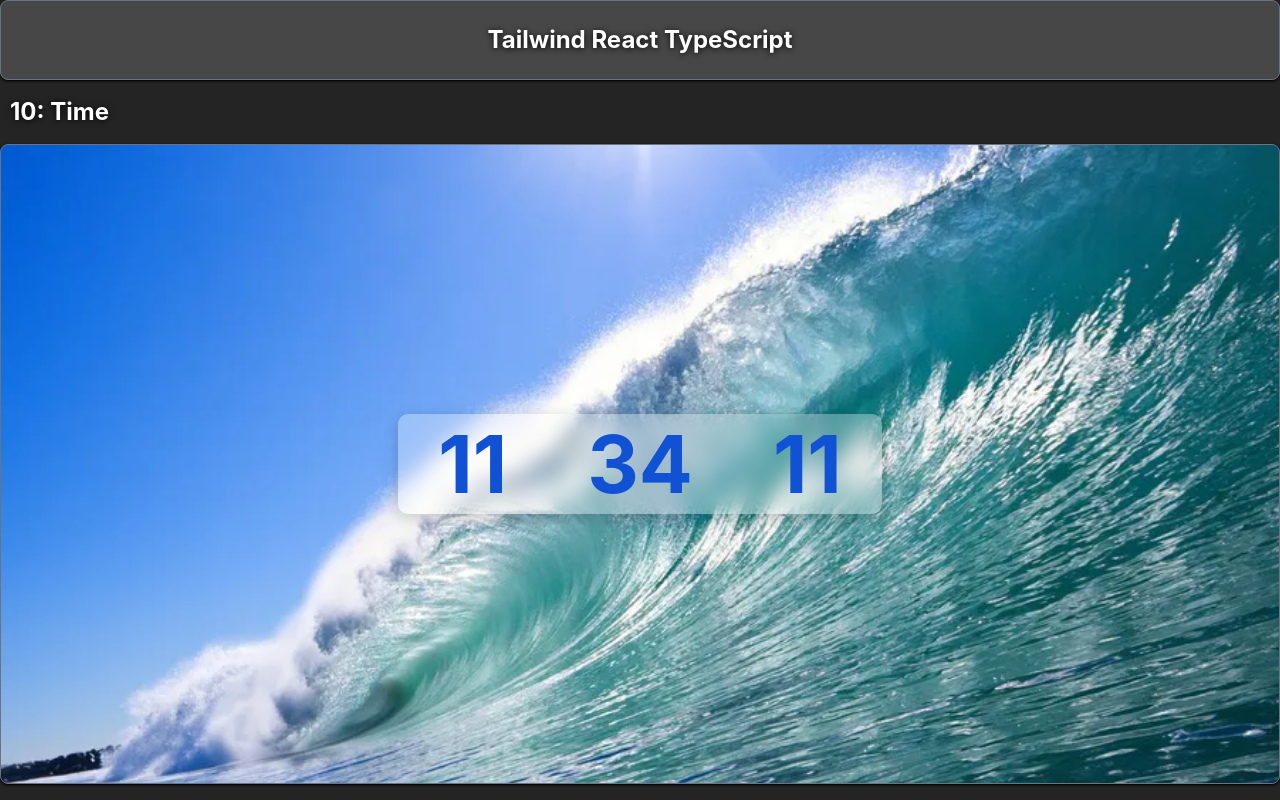
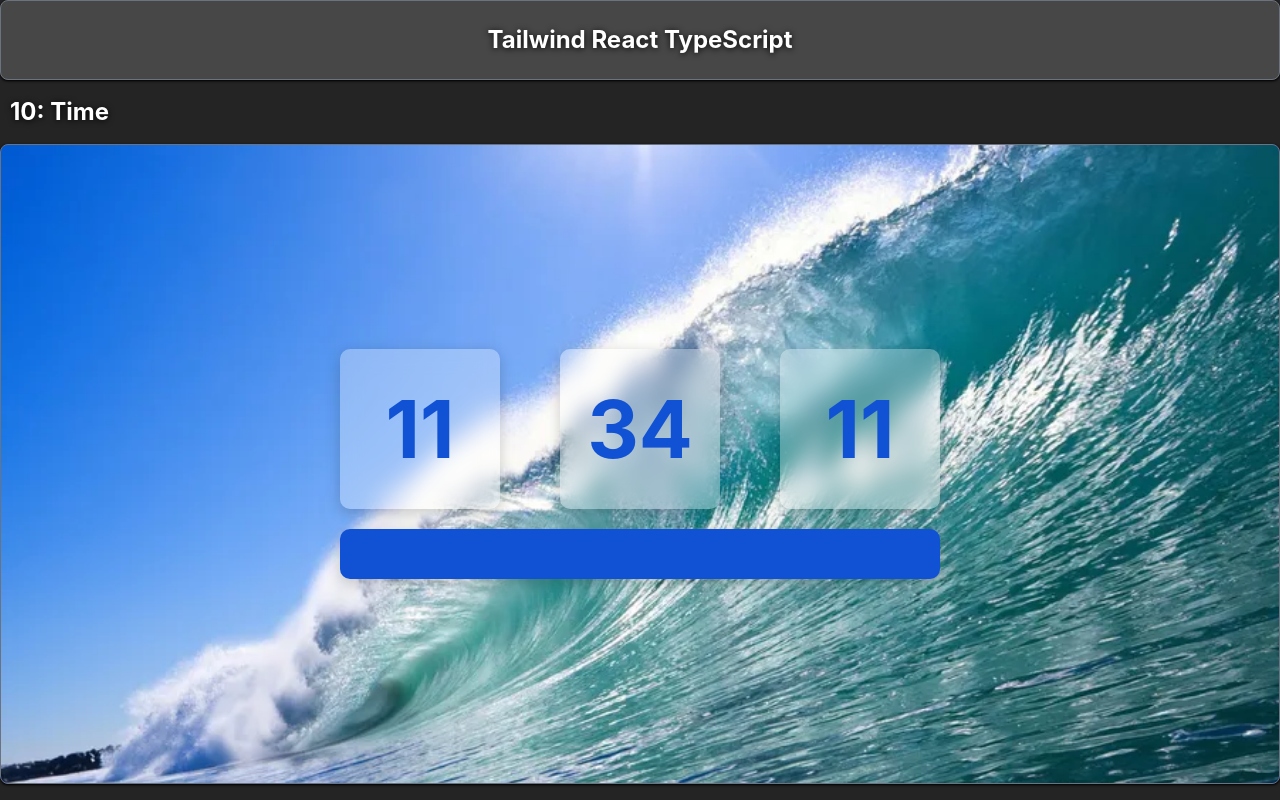
Before and after one commit to kozzztia/tailwind, a React (Vite) app: page / in a window 1280 px wide. Shown: the top 800 px of the page. Built offline with nearby package versions, Linux system fonts and the light colour scheme.

Commit message:
change timer

```diff
--- a/src/components/Timer/Timer.tsx
+++ b/src/components/Timer/Timer.tsx
@@ -36,6 +36,11 @@ const Timer = () => {
           )
         }
       </div>
+      <form className={styles.alert}>
+          <input type="text" name="hour" max={24}/>
+          <input type="text" name="minute" max={60}/>
+          <button type="submit">Submit</button>
+      </form>
     </div>
   )
 }
--- a/src/components/Timer/styles.module.css
+++ b/src/components/Timer/styles.module.css
@@ -7,12 +7,13 @@
   --timer-border-color: hsl(var(--timer-color), 40%, 80%);
   --timer-hover-color: hsl(var(--timer-color), 85%, 45%);
 
-  --timer-width : 400px;
+  --timer-element-size: 160px;
+  --timer-size: 600px;
   --timer-padding : 20px;
   --number-size: 80px;
 
   @media screen and (max-width: 600px) {
-    --timer-width : 100%;
+    --timer-element-size : 100px;
     --timer-padding : 10px;
     --number-size: 50px;
 
@@ -35,21 +36,26 @@
   font-weight: bold;
   font-size: 30px;
   .timer {
-    height: 100px;
-    min-width: var(--timer-width);
+    width :100%;
     position: relative;
-    z-index: 2;
-    background: rgba(255, 255, 255, 0.3); /* Полупрозрачный фон */
-    backdrop-filter: blur(10px); /* Размытие фона под элементом */
-    border-radius: 10px; /* Скруглённые края для эстетики */
-    box-shadow: 0 4px 15px rgba(0, 0, 0, 0.2); /* Лёгкая тень */
     display: flex;
-    justify-content: space-around;
+    justify-content: space-between;
     align-items: center;
     color: var(--timer-hover-color); /* Цвет текста таймера */
+    gap: var(--timer-padding);
+    width: var(--timer-size);
     .timeElement{
+      width: var(--timer-element-size);
+      height: var(--timer-element-size);
       position: relative;
-      padding: calc(var(--timer-padding)*2);
+      padding: var(--timer-padding);
+      background: rgba(255, 255, 255, 0.3); /* Полупрозрачный фон */
+      backdrop-filter: blur(10px); /* Размытие фона под элементом */
+      border-radius: 10px; /* Скруглённые края для эстетики */
+      box-shadow: 0 4px 15px rgba(0, 0, 0, 0.2); /* Лёгкая тень */
+      display: flex;
+      justify-content: center;
+      align-items: center;
 
       .number{
           font-size: var(--number-size);
@@ -61,4 +67,17 @@
       }
     }
   }
+  .alert{
+    min-width : var(--timer-size);
+    height: 50px;
+    display: flex;
+    justify-content: center;
+    align-items: center;
+    background-color: var(--timer-hover-color);
+    border-radius: 10px;
+    box-shadow: 0 4px 15px rgba(0, 0, 0, 0.2);
+    &>*{
+      display: none;
+    }
+  }
 }
```
